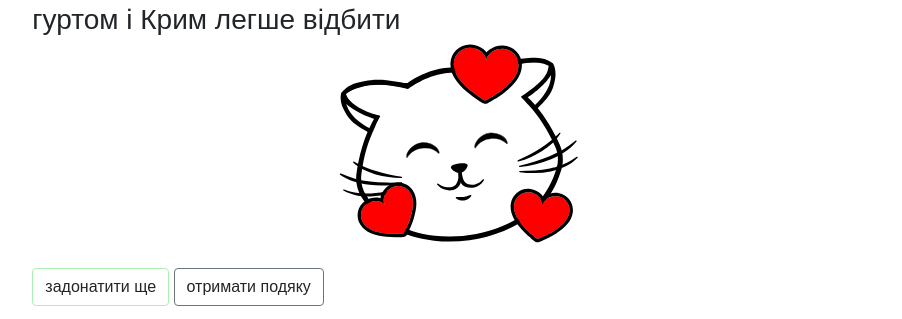
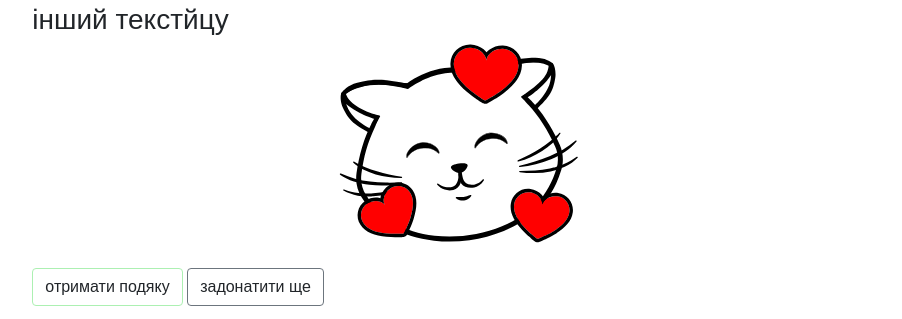
Before and after one commit to arsenidze/quote-kittysoloma, a plain HTML site: page index.html in a window 1280 px wide. Shown: the part 175-494 px from the top of the page, without its empty margins (206-1108 px from the left). Drawn offline with Linux system fonts and the light colour scheme; no server answers; a web font is replaced by a local one.

Commit message:
add dynamic text

```diff
--- a/index.html
+++ b/index.html
@@ -184,9 +184,41 @@
       color: black;
     }
   </style>
+
+<script type="text/javascript">
+  var quotes = [
+    "гуртом і Крим легше відбити",
+    "інший текст123",
+    "інший текст456",
+    "інший текстйцу",
+    "інший текстфів",
+  ];
+
+  var quoteIndex = 0;
+
+  shuffleArray(quotes);
+
+  function shuffleArray(array) {
+    for (var i = array.length - 1; i > 0; i--) {
+      var j = Math.floor(Math.random() * (i + 1));
+      var temp = array[i];
+      array[i] = array[j];
+      array[j] = temp;
+    }
+  }
+
+  function newDynamicText() {
+    ++quoteIndex;
+    if (quoteIndex === quotes.length) {
+      quoteIndex = 0;
+    }
+
+    document.getElementById('dynamic-text').innerHTML = quotes[quoteIndex];
+  }
+</script>
 </head>
 
-<body>
+<body onload="newDynamicText()">
   <div class="container col-12 bcontainer">
     <div class="row offset-md-1 offset-lg-2">
       <div class="col-10 mb-4 ">
@@ -201,7 +233,7 @@
           <h1>
             дякую тобі за допомогу!
           </h1>
-          <h3 class="mt-3">
+          <h3 id="dynamic-text" class="mt-3">
             гуртом і Крим легше відбити
           </h3>
         </div>
@@ -299,8 +331,8 @@
         </div>
       </div>
       <div class="col-sm-12 col-md-10 col-lg-8 action-buttons">
-        <a href="https://kittysoloma.org/" class="btn btn-outline-primary">задонатити ще</a>
-        <a href="https://kittysoloma.org/" class="btn btn-outline-secondary">отримати подяку</a>
+        <a href="https://kittysoloma.org/" class="btn btn-outline-primary">отримати подяку</a>
+        <a href="https://kittysoloma.org/" class="btn btn-outline-secondary">задонатити ще</a>
       </div>
       <div class="col-sm-12 col-md-10 col-lg-8 mt-3 mb-4">
         <div class="likely">
```
